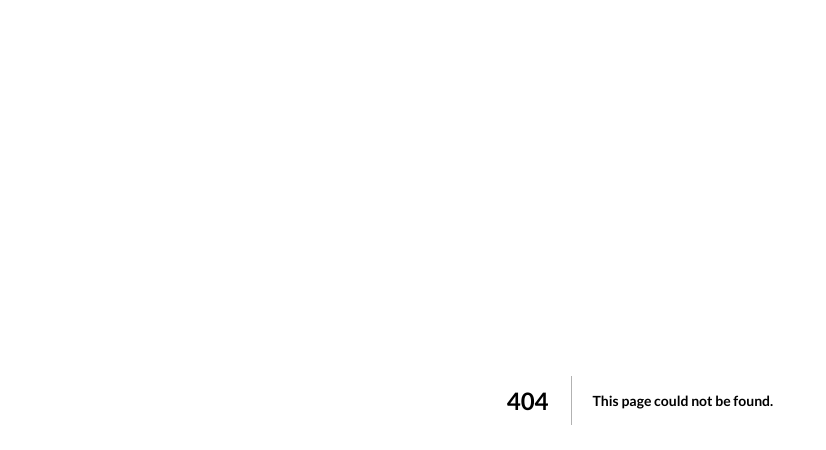
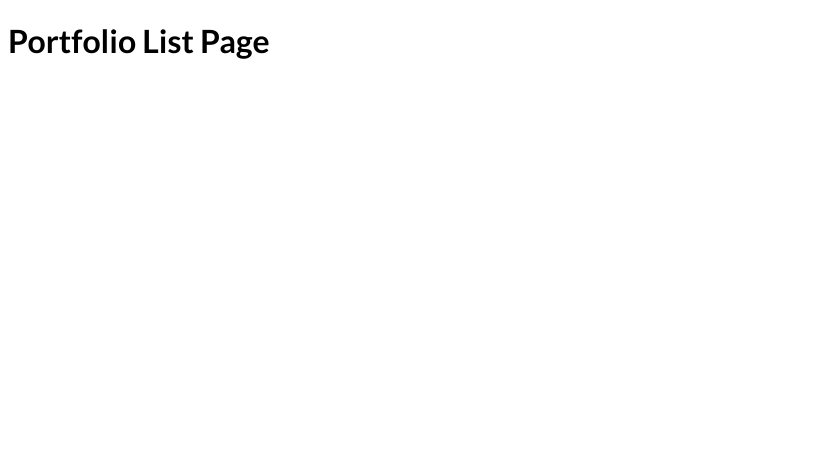
Before and after one commit to amrit-sbagga/nextjs-course-code, a Next.js app: page /portfolio/list in a window 1280 px wide. Before the commit this address had no page. Shown: the top 450 px of the page, without its empty margins (0-826 px from the left). Built offline with nearby package versions, Linux system fonts and the light colour scheme.

Commit message:
Working with nested path

```diff
--- /dev/null
+++ b/pages/portfolio/list.js
@@ -0,0 +1,9 @@
+import React from 'react'
+
+export default function ListPage() {
+    return (
+        <div>
+            <h1>Portfolio List Page</h1>
+        </div>
+    )
+}
```
Also changed, not shown: pages/portfolio/index.js (added, +9 -0 lines).
